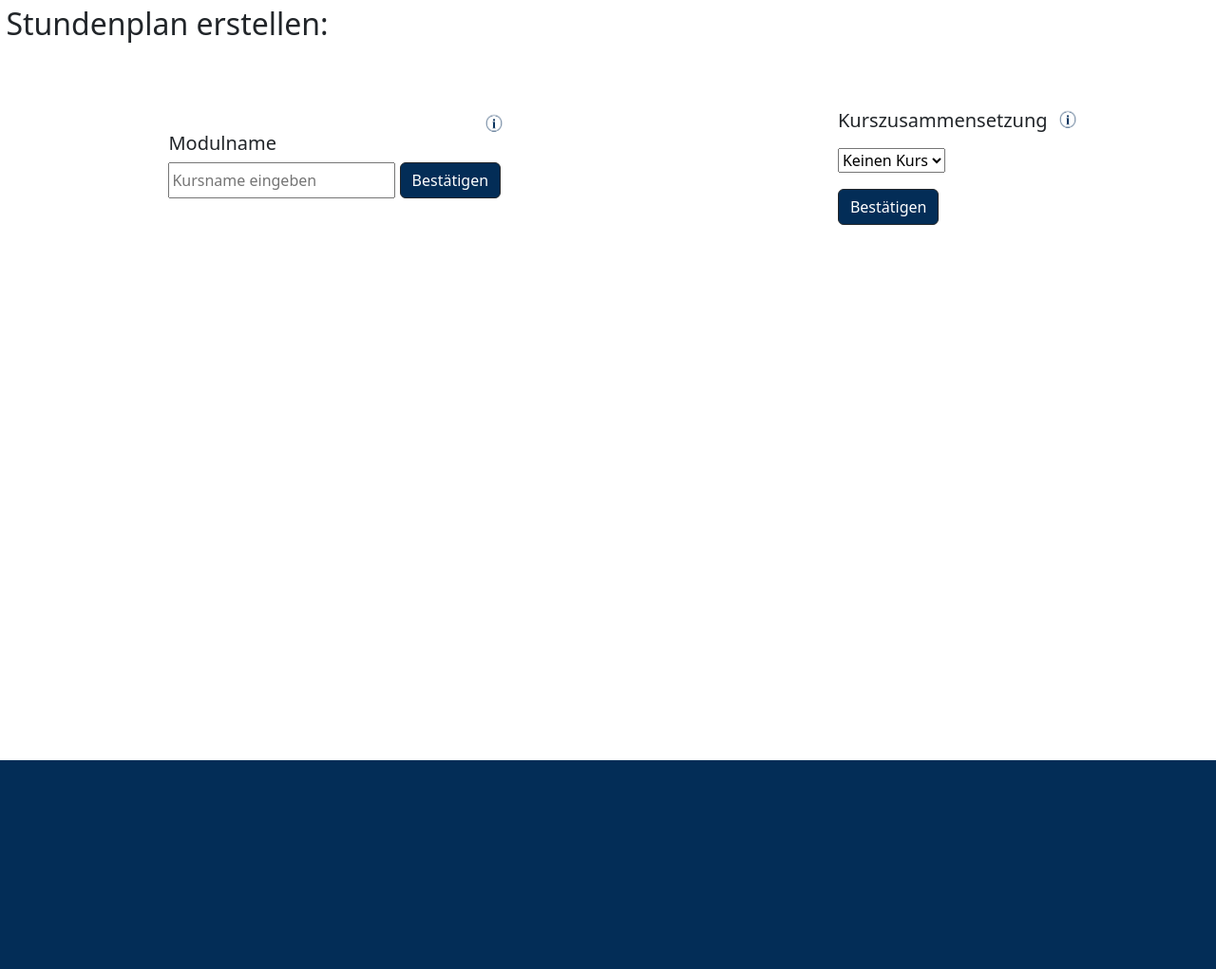
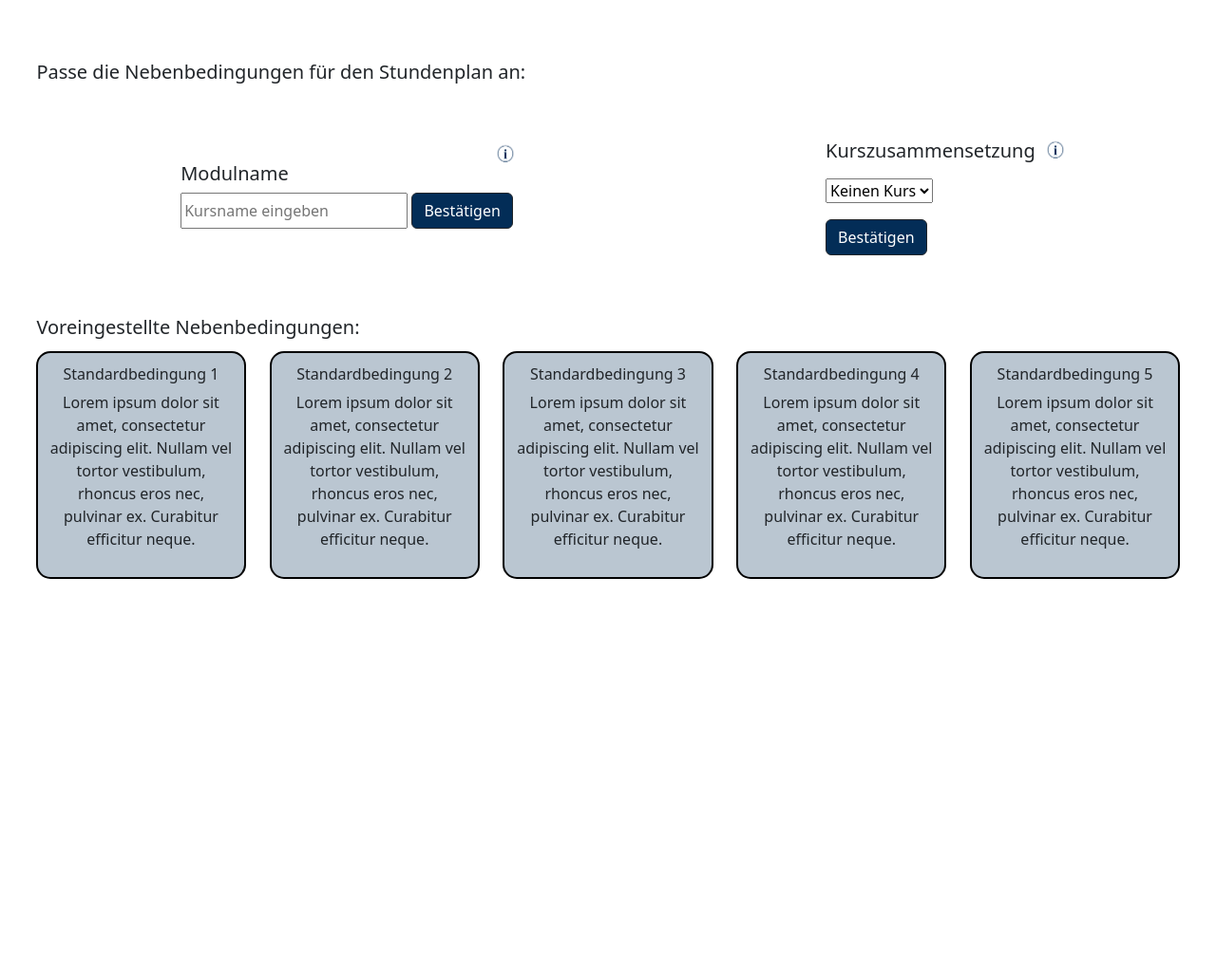
Before and after one commit to ErikSchluens/HSBA_Stundenplan, a PHP site: page /Stundenplan.php in a window 1280 px wide. Shown: the part 71-1092 px from the top of the page at 95% size. After the commit the page ends 681 px from the top, so only its background shows below. Run offline with PHP 8.4, Linux system fonts and the light colour scheme.

Commit message:
überarbeitung Stundenplan-Seite

```diff
--- a/GUI.css
+++ b/GUI.css
@@ -1,3 +1,8 @@
+.body_box {
+    height: fit-content;
+    min-height: 840px;
+}
+
 .navbar {
     background-color: #032d57;
 }
@@ -7,6 +12,8 @@
     display: flex;
     justify-content: space-around;
     align-items: center;
+    margin-left: 2%;
+    margin-right: 2%;
 }
 
 .excursion_option {
@@ -91,7 +98,10 @@ a.textlink:visited {
 }
 
 .footer {
-    height: 220px;
+    position: absolute;
+    margin-bottom: 0;
+    height: fit-content;
+    min-height: 200px;
     width: 100%;
     background-color: #032d57;
     color: white;
@@ -135,3 +145,17 @@ a.textlink:visited {
     visibility: visible;
     opacity: 1;
 }
+
+.constraint_box {
+    padding: 1%;
+    margin: 1%;
+    background-color: rgba(3, 45, 87, 0.27);
+    border-radius: 15px;
+    border-style: solid;
+    border-width: 2px;
+    border-color: #000000;
+    align-items: center;
+    justify-content: center;
+    text-align: center;
+    width: auto;
+}
--- a/Stundenplan.php
+++ b/Stundenplan.php
@@ -1,9 +1,13 @@
 <?php include_once('header.php')?>
 
-    <title>Stundenplan</title>
-    <h2 style="margin: 0.5%">Stundenplan erstellen:</h2>
+    <div class="body_box">
 
-    <div class="homepage_optioncontainer">
+        <div style="margin-left: 3%; margin-top: 5%">
+            <h5>
+                Passe die Nebenbedingungen für den Stundenplan an:
+            </h5>
+        </div>
+        <div class="homepage_optioncontainer" style="margin-top: -1%">
 
             <div>
                 <h5>Modulname</h5>
@@ -46,5 +50,35 @@
             </div>
         </div>
 
-    <div style="height: 500px; width: 100%;"></div>
+        <div style="margin-left: 3%;">
+            <h5>
+                Voreingestellte Nebenbedingungen:
+            </h5>
+        </div>
+
+        <div class="homepage_optioncontainer">
+
+            <div class="constraint_box">
+                <h6>Standardbedingung 1</h6>
+                <p> Lorem ipsum dolor sit amet, consectetur adipiscing elit. Nullam vel tortor vestibulum, rhoncus eros nec, pulvinar ex. Curabitur efficitur neque.</p>
+            </div>
+            <div class="constraint_box">
+                <h6>Standardbedingung 2</h6>
+                <p> Lorem ipsum dolor sit amet, consectetur adipiscing elit. Nullam vel tortor vestibulum, rhoncus eros nec, pulvinar ex. Curabitur efficitur neque.</p>
+            </div>
+            <div class="constraint_box">
+                <h6>Standardbedingung 3</h6>
+                <p> Lorem ipsum dolor sit amet, consectetur adipiscing elit. Nullam vel tortor vestibulum, rhoncus eros nec, pulvinar ex. Curabitur efficitur neque.</p>
+            </div>
+            <div class="constraint_box">
+                <h6>Standardbedingung 4</h6>
+                <p> Lorem ipsum dolor sit amet, consectetur adipiscing elit. Nullam vel tortor vestibulum, rhoncus eros nec, pulvinar ex. Curabitur efficitur neque.</p>
+            </div>
+            <div class="constraint_box">
+                <h6>Standardbedingung 5</h6>
+                <p> Lorem ipsum dolor sit amet, consectetur adipiscing elit. Nullam vel tortor vestibulum, rhoncus eros nec, pulvinar ex. Curabitur efficitur neque.</p>
+            </div>
+        </div>
+    </div>
+
 <?php include_once('footer.php')?>
```
Lines whose indentation alone changed are shown as unchanged.
